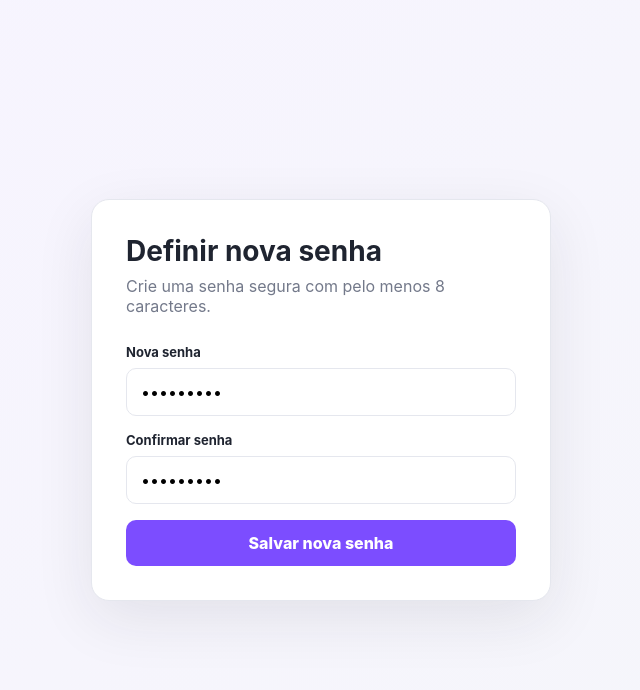
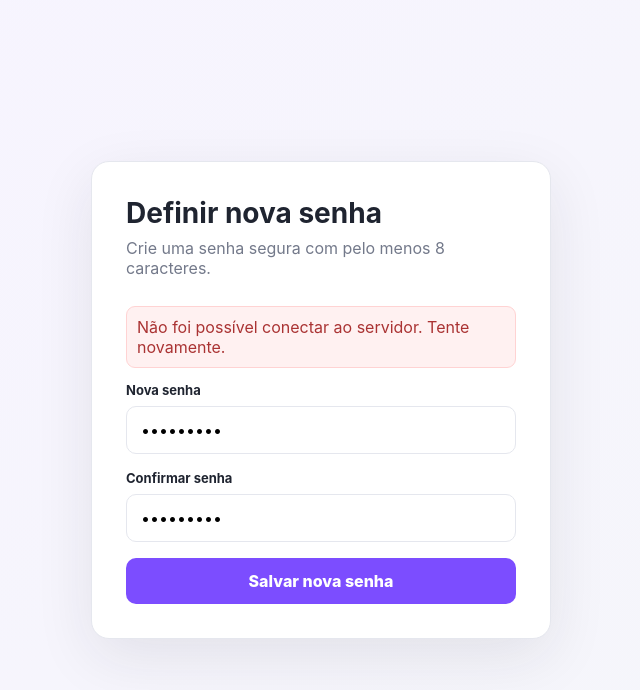
Before and after one commit to williamonweb/forgepets, a Next.js app: page /redefinir-senha in a window 1280 px wide. Both pictures are taken after typing "Sample123", "Sample123" into the empty fields and a click on the button "Salvar nova senha". Shown: the top 690 px of the page, without its empty margins (319-959 px from the left). Built offline with nearby package versions, Linux system fonts and the light colour scheme; no server answers.

Commit message:
Corrige build da redefinição de senha

```diff
--- a/app/redefinir-senha/page.tsx
+++ b/app/redefinir-senha/page.tsx
@@ -1,3 +1,94 @@
 'use client';
-import Link from 'next/link'; import {FormEvent,useState} from 'react'; import {useSearchParams} from 'next/navigation';
-export default function Reset(){const token=useSearchParams().get('token')||'';const [msg,setMsg]=useState('');const [err,setErr]=useState('');async function submit(e:FormEvent<HTMLFormElement>){e.preventDefault();const f=new FormData(e.currentTarget);if(f.get('password')!==f.get('confirm'))return setErr('As senhas não conferem.');const r=await fetch('/api/auth/redefinir-senha',{method:'POST',headers:{'Content-Type':'application/json'},body:JSON.stringify({token,password:f.get('password')})});const d=await r.json();if(!r.ok)return setErr(d.message);setMsg(d.message);setErr('');}return <main className="authPage"><form className="card" onSubmit={submit}><h2>Definir nova senha</h2><div className="sub">Crie uma senha segura com pelo menos 8 caracteres.</div>{err&&<div className="error">{err}</div>}{msg&&<div className="successBox">{msg} <Link href="/login">Ir para o login</Link></div>}<div className="field"><label>Nova senha</label><input name="password" type="password" minLength={8} required/></div><div className="field"><label>Confirmar senha</label><input name="confirm" type="password" minLength={8} required/></div><button className="btn">Salvar nova senha</button></form></main>}
+
+import Link from 'next/link';
+import { FormEvent, Suspense, useState } from 'react';
+import { useSearchParams } from 'next/navigation';
+
+function ResetPasswordForm() {
+  const token = useSearchParams().get('token') || '';
+  const [msg, setMsg] = useState('');
+  const [err, setErr] = useState('');
+
+  async function submit(e: FormEvent<HTMLFormElement>) {
+    e.preventDefault();
+    setErr('');
+    setMsg('');
+
+    const form = new FormData(e.currentTarget);
+    const password = String(form.get('password') || '');
+    const confirm = String(form.get('confirm') || '');
+
+    if (password !== confirm) {
+      setErr('As senhas não conferem.');
+      return;
+    }
+
+    try {
+      const response = await fetch('/api/auth/redefinir-senha', {
+        method: 'POST',
+        headers: { 'Content-Type': 'application/json' },
+        body: JSON.stringify({ token, password }),
+      });
+
+      const data = await response.json();
+
+      if (!response.ok) {
+        setErr(data.message || 'Não foi possível redefinir a senha.');
+        return;
+      }
+
+      setMsg(data.message || 'Senha redefinida com sucesso.');
+    } catch {
+      setErr('Não foi possível conectar ao servidor. Tente novamente.');
+    }
+  }
+
+  return (
+    <main className="authPage">
+      <form className="card" onSubmit={submit}>
+        <h2>Definir nova senha</h2>
+        <div className="sub">
+          Crie uma senha segura com pelo menos 8 caracteres.
+        </div>
+
+        {err && <div className="error">{err}</div>}
+
+        {msg && (
+          <div className="successBox">
+            {msg} <Link href="/login">Ir para o login</Link>
+          </div>
+        )}
+
+        <div className="field">
+          <label>Nova senha</label>
+          <input name="password" type="password" minLength={8} required />
+        </div>
+
+        <div className="field">
+          <label>Confirmar senha</label>
+          <input name="confirm" type="password" minLength={8} required />
+        </div>
+
+        <button className="btn" type="submit">
+          Salvar nova senha
+        </button>
+      </form>
+    </main>
+  );
+}
+
+export default function ResetPasswordPage() {
+  return (
+    <Suspense
+      fallback={
+        <main className="authPage">
+          <div className="card">
+            <h2>Carregando...</h2>
+          </div>
+        </main>
+      }
+    >
+      <ResetPasswordForm />
+    </Suspense>
+  );
+}
```
